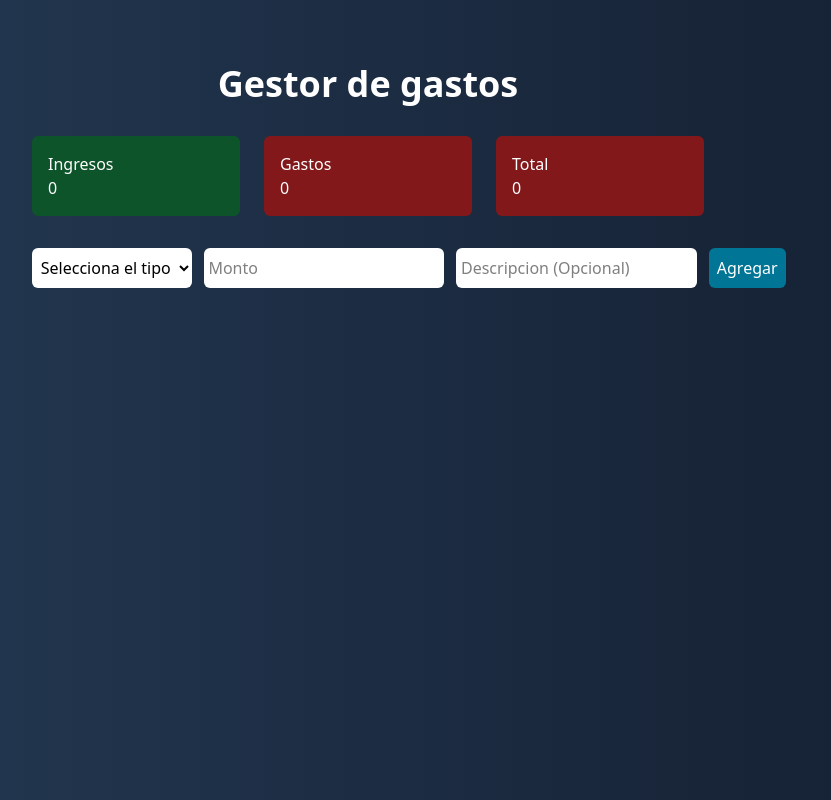
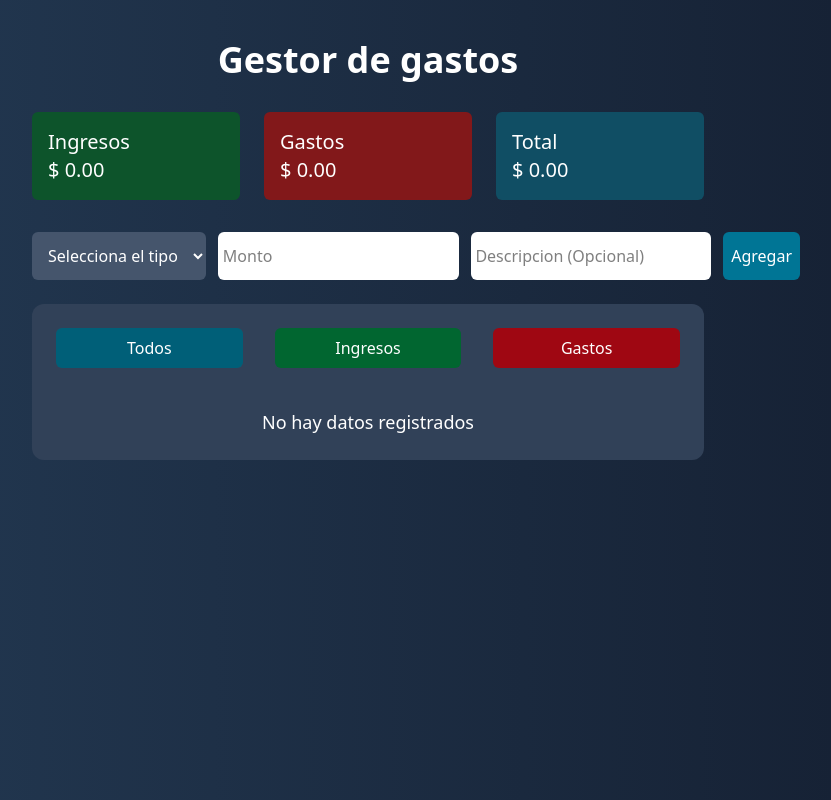
Before and after one commit to Ontiveroshtml/gestor-gastos, a React (Vite) app: page / in a window 1280 px wide. Shown: the whole page, without its empty margins (272-1103 px from the left). Built offline with nearby package versions, Linux system fonts and the light colour scheme.

Commit message:
feat: Logic to filter "ingresos" or "gastos" and custom hook useLocalStorage

```diff
--- a/src/App.jsx
+++ b/src/App.jsx
@@ -1,12 +1,14 @@
 import { useState } from "react";
 import "./App.css";
+import { useLocalStorage } from "./useLocalStorage";
 
 function App() {
   const [money, setMoney] = useState("");
   const [description, setDescription] = useState("");
   const [selectType, setSelectType] = useState("");
-  const [costs, setCosts] = useState([]);
+  const [costs, setCosts] = useLocalStorage("cost", []);
   const [error, setError] = useState("");
+  const [filtered, setFiltered] = useLocalStorage("filter", "todos");
 
   const addCost = () => {
     if (!selectType) return setError("Selecciona el tipo de pago");
@@ -15,9 +17,9 @@ function App() {
 
     const obj = {
       id: Date.now(),
-      quantity: money,
+      quantity: Number(money).toFixed(2),
       descriptions: description,
-      type: selectType.toUpperCase(),
+      type: selectType,
       date: date,
     };
     setCosts((prev) => [...prev, obj]);
@@ -28,35 +30,45 @@ function App() {
     setError("");
   };
 
+  const borrar = (id) => {
+    setCosts((prev) => prev.filter((cost) => cost.id !== id));
+  };
+
   const totalIngresos = costs
-    .filter((cost) => cost.type === "INGRESO")
+    .filter((cost) => cost.type === "ingreso")
     .reduce((acc, cost) => acc + Number(cost.quantity), 0);
 
   const totalGastos = costs
-    .filter((cost) => cost.type === "GASTO")
+    .filter((cost) => cost.type === "gasto")
     .reduce((acc, cost) => acc + Number(cost.quantity), 0);
 
   const total = totalIngresos - totalGastos;
 
+  const filteredCost = costs.filter((cost) => {
+    if (filtered === "ingresos") return cost.type === "ingreso";
+    if (filtered === "gastos") return cost.type === "gasto";
+    return true;
+  });
+
   return (
     <main>
-      <section className="flex flex-col gap-8 pt-16 items-center mx-auto max-w-2xl">
+      <section className="flex flex-col gap-8 pt-10 items-center mx-auto max-w-2xl pb-10">
         <h1 className="text-white text-4xl font-bold">Gestor de gastos</h1>
 
-        <div className="grid grid-cols-3 w-full justify-between gap-6">
+        <div className="grid grid-cols-3 w-full justify-between gap-6 text-xl">
           <div className="bg-green-900 text-white p-4 font-medium rounded-md ">
             <h4>Ingresos</h4>
-            <span>{totalIngresos}</span>
+            <span>$ {totalIngresos.toFixed(2)}</span>
           </div>
 
           <div className="bg-red-900 text-white p-4 font-medium rounded-md">
             <h4>Gastos</h4>
-            <span>{totalGastos}</span>
+            <span>$ {totalGastos.toFixed(2)}</span>
           </div>
 
-          <div className="bg-red-900 text-white p-4 font-medium rounded-md">
+          <div className="bg-cyan-900 text-white p-4 font-medium rounded-md">
             <h4>Total</h4>
-            <span>{total}</span>
+            <span>$ {total.toFixed(2)}</span>
           </div>
         </div>
 
@@ -64,7 +76,7 @@ function App() {
           <select
             value={selectType}
             onChange={(e) => setSelectType(e.target.value)}
-            className="bg-white rounded-md p-[0.3rem] text-black"
+            className="bg-slate-600 rounded-md p-3 text-white font-medium cursor-pointer"
           >
             <option value="">Selecciona el tipo</option>
             <option value="ingreso">Ingreso</option>
@@ -74,7 +86,8 @@ function App() {
           <input
             className="bg-white rounded-md p-[0.3rem] text-black"
             placeholder="Monto"
-            type="text"
+            type="number"
+            step="0.01"
             value={money}
             onChange={(e) => setMoney(e.target.value)}
           />
@@ -93,32 +106,63 @@ function App() {
             Agregar
           </button>
         </div>
-        <span className="text-red-900 -mb-5 -mt-5">{error}</span>
+        <span className="text-red-900 -mb-5 -mt-5 font-medium">{error}</span>
 
-        <article className="flex flex-col gap-6 text-white font-medium pb-8">
-          {costs.map((cost) => (
+        <article className="flex flex-col gap-4 text-white font-medium p-6 bg-slate-700 w-full h-auto rounded-xl">
+          <div className="flex gap-8">
+            <button
+              className="bg-cyan-800 p-2 w-full rounded-md hover:bg-cyan-700 cursor-pointer"
+              onClick={() => setFiltered("todos")}
+            >
+              Todos
+            </button>
+            <button
+              className="bg-green-800 p-2 w-full rounded-md hover:bg-green-700 cursor-pointer"
+              onClick={() => setFiltered("ingresos")}
+            >
+              Ingresos
+            </button>
+            <button
+              className="bg-red-800 p-2 w-full rounded-md hover:bg-red-700 cursor-pointer"
+              onClick={() => setFiltered("gastos")}
+            >
+              Gastos
+            </button>
+          </div>
+          <div className="flex flex-col gap-4 justify-center items-center pt-6">
+            {filteredCost.length === 0 ? (
+              <span className="text-lg">No hay datos registrados</span>
+            ) : (
+              <>
+                {[...filteredCost].reverse().map((cost) => (
                   <div
                     key={cost.id}
                     className={
-                cost.type === "INGRESO"
+                      cost.type === "ingreso"
                         ? "flex flex-col gap-6 p-6 rounded-lg bg-green-900 w-xl"
                         : "flex flex-col gap-6 p-6 rounded-lg bg-red-900 w-xl"
                     }
                   >
                     <div className="flex flex-row justify-between">
                       <span>${cost.quantity}</span>
-                <span>{cost.type}</span>
+                      <span>{cost.type.toUpperCase()}</span>
                     </div>
 
                     <div className="flex justify-between">
                       <p>
                         descripcion:{" "}
-                  {!cost.descriptions ? "Sin descipcion" : cost.descriptions}
+                        {!cost.descriptions
+                          ? "Sin descipcion"
+                          : cost.descriptions}
                       </p>
                       <span className="text-end">{cost.date}</span>
                     </div>
+                    <button onClick={() => borrar(cost.id)}>borrar</button>
                   </div>
                 ))}
+              </>
+            )}
+          </div>
         </article>
       </section>
     </main>
--- /dev/null
+++ b/src/useLocalStorage.jsx
@@ -0,0 +1,19 @@
+import { useEffect } from "react";
+import { useState } from "react";
+
+export function useLocalStorage(key, initialValue) {
+  const [value, setValue] = useState(() => {
+    try {
+      const saved = localStorage.getItem(key);
+      return saved ? JSON.parse(saved) : initialValue;
+    } catch (error) {
+      console.error('algo salio mal al intentar cargar los datos', error);
+    }
+  });
+
+  useEffect(() => {
+    localStorage.setItem(key, JSON.stringify(value));
+  }, [key, value]);
+
+  return [value, setValue];
+}
```
Lines whose indentation alone changed are shown as unchanged.
